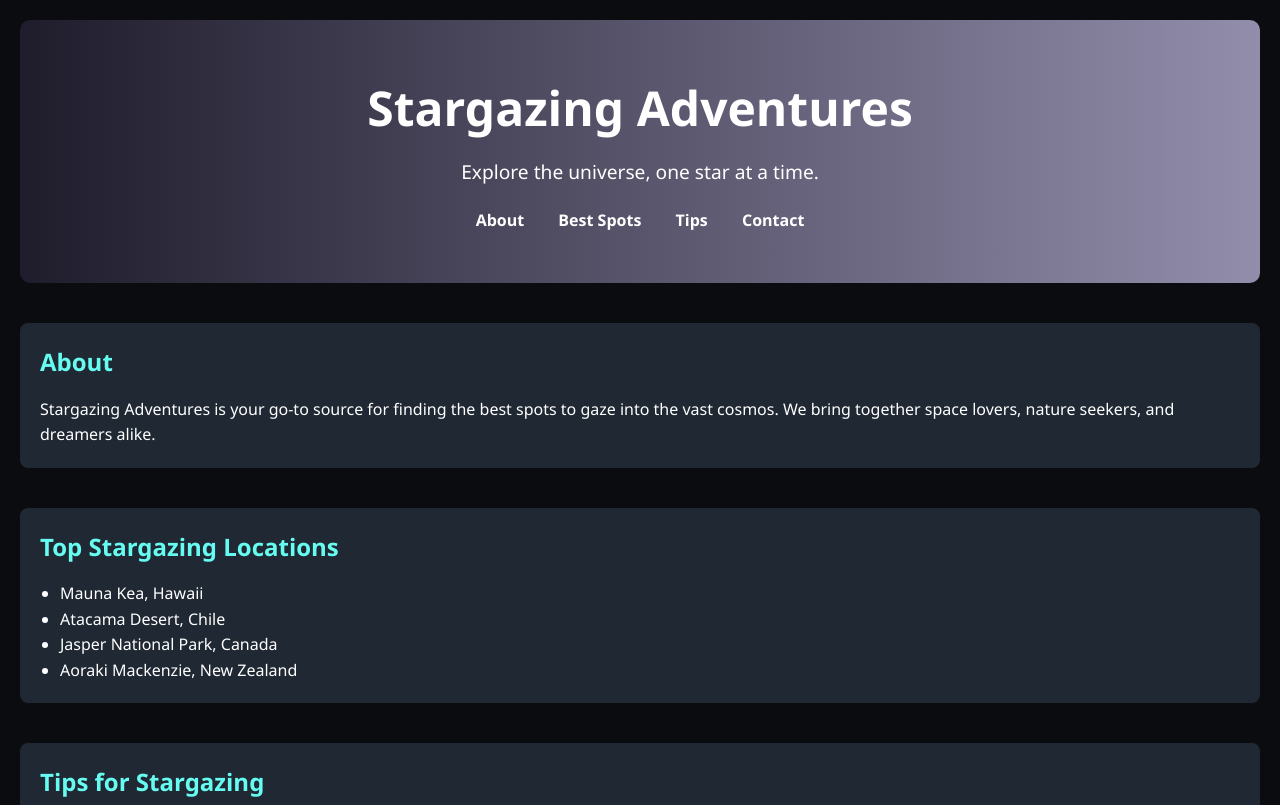
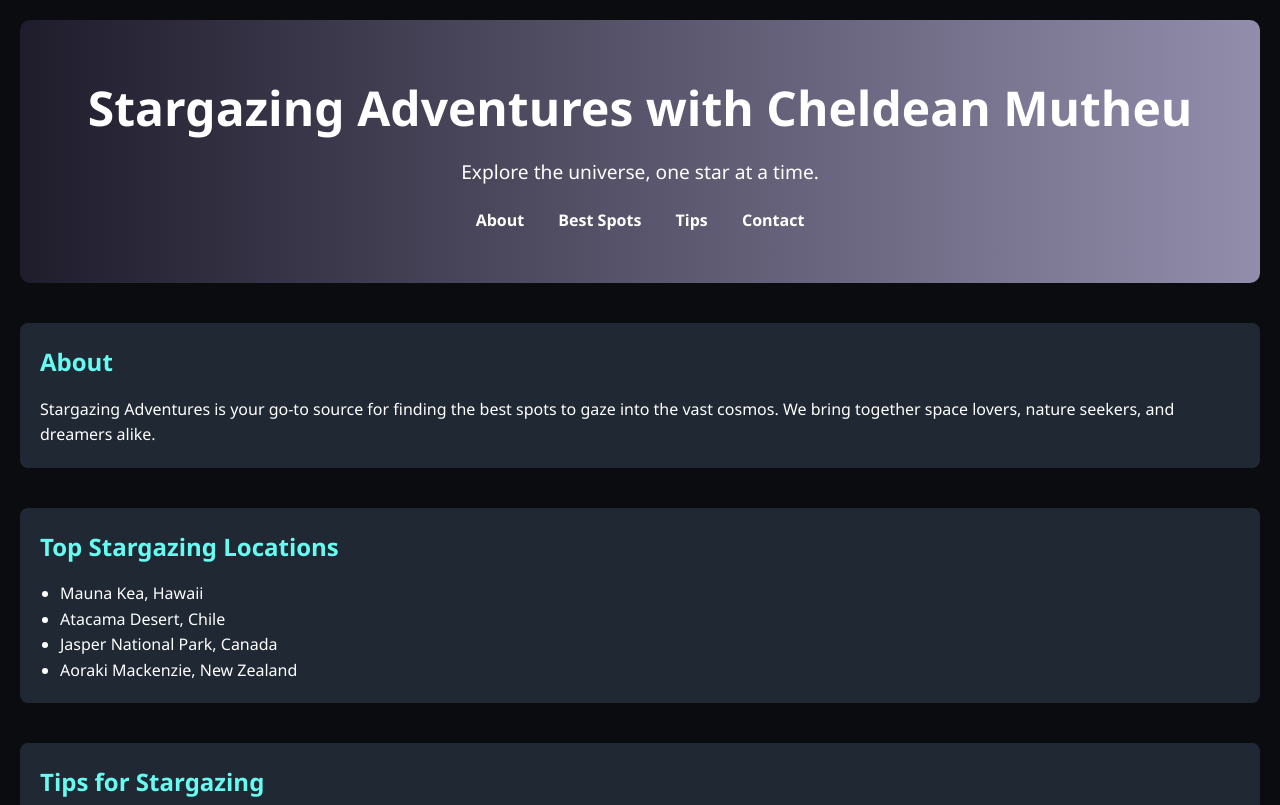
Before and after one commit to Siemens-Vr/effective-octo-fortnight, a plain HTML site: page index.html in a window 1280 px wide. Shown: the top 805 px of the page. Drawn offline with Linux system fonts and the light colour scheme.

Commit message:
added title to the page

```diff
--- a/index.html
+++ b/index.html
@@ -8,7 +8,7 @@
 </head>
 <body>
   <header>
-    <h1>Stargazing Adventures</h1>
+    <h1>Stargazing Adventures with Cheldean Mutheu</h1>
     <p>Explore the universe, one star at a time.</p>
     <nav>
       <a href="#about">About</a>
```
